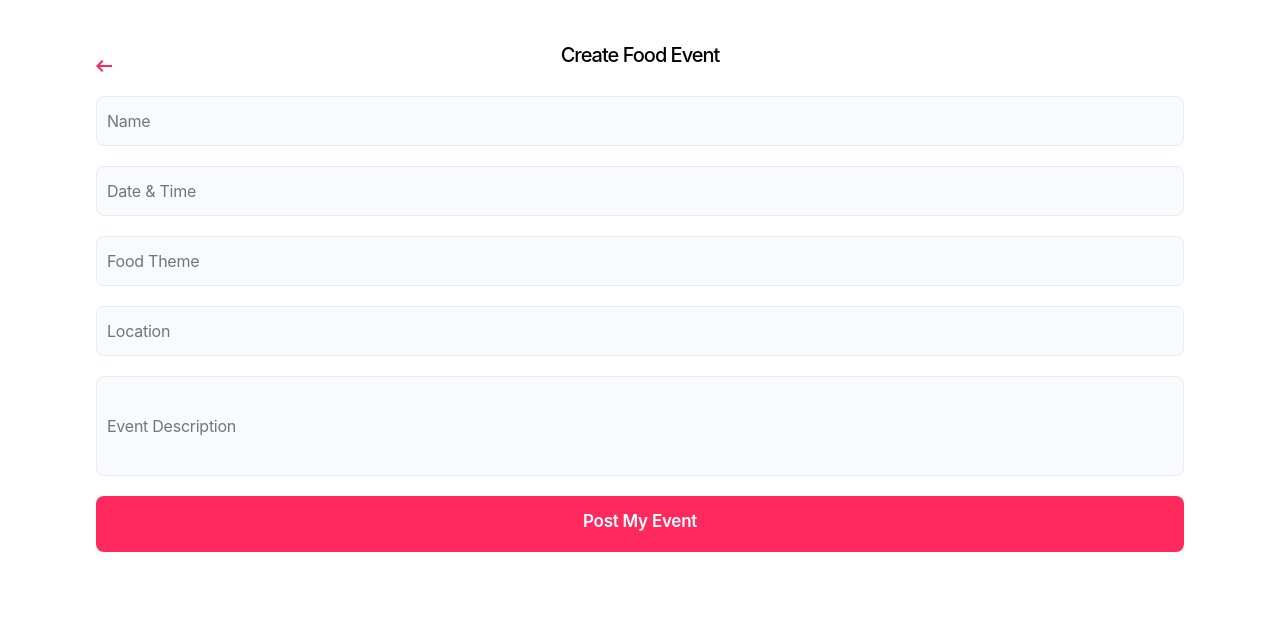
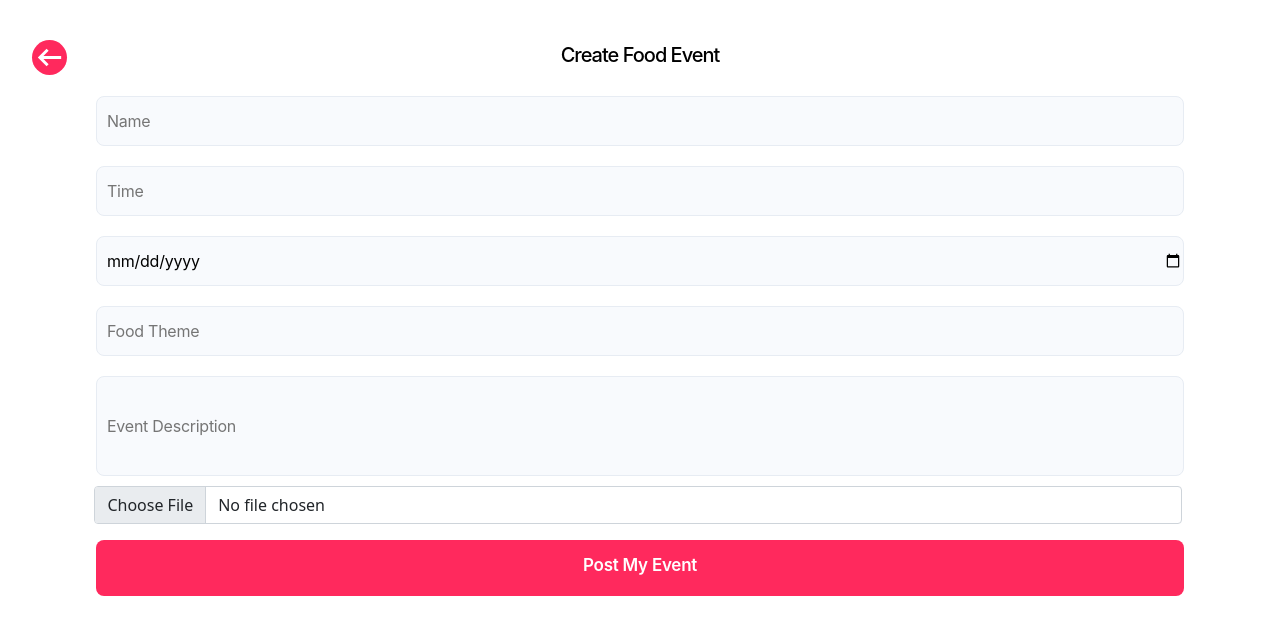
Before and after one commit to ericvpineda/food_therapy, a Django app: page /event_create in a window 1280 px wide. Shown: the top 635 px of the page. Run offline with Django 3.2, Linux system fonts and the light colour scheme; some libraries are stand-ins or nearby versions; some web fonts are replaced.

Commit message:
connected pages, added home buttons

```diff
--- a/food_therapy/static/css/event_create.css
+++ b/food_therapy/static/css/event_create.css
@@ -1,3 +1,14 @@
+#arrow {
+    /* color: #FF2A5D; */
+    position: absolute;
+    background-color: #FF295D;
+
+    margin-left: 2rem;
+    /* margin-top: 2rem; */
+
+    border-radius: 50%;
+}
+
 .eventCreateTitle {
     font-family: Inter;
     font-style: normal;
@@ -28,12 +39,27 @@
     font-weight: normal;
     font-size: 16px;
     letter-spacing: -0.25px;
-    color: #A7B0C0;
+    /* color: #A7B0C0;  */
     padding-left: 10px;
     margin-top: 10px;
     margin-bottom: 10px;
     margin-left: 7.5%;
     margin-right: 7.5%;
+}
+
+.eventCreateInput-block {
+    box-sizing: border-box;
+    border-radius: 8px;
+    margin-left: 1%;
+    margin-right: 14%;
+
+}
+
+.eventCreateInput-img {
+    box-sizing: border-box;
+    border-radius: 8px;
+    margin-left: 7.5%;
+
 }
 
 #eventCreateEventDescription {
--- a/food_therapy/static/js/event.js
+++ b/food_therapy/static/js/event.js
@@ -11,15 +11,13 @@ const person_id = uid;
 
 var users = [
     {
-        "name" : "Thomas",
+        "name" : "Hugh",
         "uid" : null,
-        "name" : 'Thomas',
         "avatar" : "https://i.ibb.co/0s74kVh/zac-m-wright-healthcare-consultant-avatar-Head-tilt-April-2020.png",
     },
     {
         "name" : "Julie",
         "uid" : null,
-        "name" : 'Julie',
         "avatar" : "https://i.ibb.co/QjnzbK0/unnamed.png",
 
     }]
--- a/food_therapy/templates/food_therapy/event_add_confirmation.html
+++ b/food_therapy/templates/food_therapy/event_add_confirmation.html
@@ -24,7 +24,9 @@
                     Alright!
                 </p>
                 <p class="eventAddConfirmationDescription">The event has been added to your calendar</p>
-                <button class="eventAddConfirmationButton">Go to Dashboard</button>
+
+                <a href="{% url 'dashboard' %}"><button class="eventAddConfirmationButton">Go to Dashboard</button></a>
+
                 <a href="future_food_event">
                     <p class="eventAddConfirmationGoBack">Go back to the event</p>
                 </a>
--- a/food_therapy/templates/food_therapy/event_create.html
+++ b/food_therapy/templates/food_therapy/event_create.html
@@ -11,29 +11,46 @@
     <script type="text/javascript" src="{% static 'vendors/jquery/jquery-3.3.1.min.js' %}"></script>
 	<script type="text/javascript" src="{% static 'vendors/jquery-ui/jquery-ui.js' %}"></script>
 	<link rel="stylesheet" type="text/css" href="{% static 'vendors/bootstrap/css/bootstrap.css' %}" />
+
+    <link href="https://cdn.jsdelivr.net/npm/bootstrap@5.0.2/dist/css/bootstrap.min.css" rel="stylesheet" integrity="sha384-EVSTQN3/azprG1Anm3QDgpJLIm9Nao0Yz1ztcQTwFspd3yD65VohhpuuCOmLASjC" crossorigin="anonymous">
+    <script src="https://cdn.jsdelivr.net/npm/bootstrap@5.0.2/dist/js/bootstrap.bundle.min.js" integrity="sha384-MrcW6ZMFYlzcLA8Nl+NtUVF0sA7MsXsP1UyJoMp4YLEuNSfAP+JcXn/tWtIaxVXM" crossorigin="anonymous"></script>
+
 	<!-- google chilank fonts -->
 	<link rel="preconnect" href="https://fonts.googleapis.com" />
 	<link rel="preconnect" href="https://fonts.gstatic.com" crossorigin />
 	<link href="https://fonts.googleapis.com/css2?family=Chilanka&display=swap" rel="stylesheet" />
 </head>
 <body>
+
+    <a href="{% url 'dashboard' %}">
+        <svg id='arrow' width="35" height="35" viewBox="0 0 24 24" fill="none" xmlns="http://www.w3.org/2000/svg">
+            <path d="M7.83 11L11.41 7.41L10 6L4 12L10 18L11.41 16.59L7.83 13H20V11H7.83Z" fill="#fff"/>
+        </svg>
+    </a>
+
     <div class="eventCreateContainer">
         <div class="eventCreateHeader">
-            <img src="../../static/food-images/icons/back_red.png" id="eventCreateBackButton">
             <p class="eventCreateTitle">Create Food Event</p>
         </div>
-        <div class="eventCreateInputContainer">
-            <input type="text" placeholder="Name" class="eventCreateInput"/>
-            <input type="text" placeholder="Date & Time" class="eventCreateInput"/>
-            <input type="text" placeholder="Food Theme" class="eventCreateInput"/>
-            <input type="text" placeholder="Location" class="eventCreateInput"/>
-            <input type="text" placeholder="Event Description" class="eventCreateInput" id="eventCreateEventDescription"/>
+
+        <form class="eventCreateInputContainer" action="{% url 'dashboard' %}">
+            <input type="text" placeholder="Name" class="eventCreateInput" required/>
+            <input type="text" placeholder="Time" class="eventCreateInput" required/>
+            <input type="date" placeholder="Date & Time" class="eventCreateInput" required/>
+            <input type="text" placeholder="Food Theme" class="eventCreateInput" required/>
+            <input type="text" placeholder="Event Description" class="eventCreateInput" id="eventCreateEventDescription" required/>
+
+            <div class="mb-3 eventCreateInput-block">
+                <input class="form-control eventCreateInput-img" type="file" id="formFile">
             </div>
+
             <button class="eventCreateButton">
                 <p class="eventCreateButtonText">
                     Post My Event
                 </p>
             </button>
+        </form>
+
     </div>
 
     <script src="{% static 'js/event_create.js' %}"></script>
--- a/food_therapy/templates/food_therapy/food_add_confirmation.html
+++ b/food_therapy/templates/food_therapy/food_add_confirmation.html
@@ -24,7 +24,10 @@
                     Yummy!
                 </p>
                 <p class="eventAddConfirmationDescription">The food has been added to your food list</p>
-                <button class="eventAddConfirmationButton">Go to Dashboard</button>
+                <a href="{% url 'dashboard' %}">
+                    <button class="eventAddConfirmationButton">Go to Dashboard</button>
+                </a>
+
                 <a href="food_browse">
                     <p class="eventAddConfirmationGoBack">Check out my food list</p>
                 </a>
```
Also changed, not shown: food_therapy/static/css/dashboard.css (+27 -5 lines), food_therapy/static/css/event_categories.css (+11 -0 lines), food_therapy/static/css/event_forum.css (+11 -0 lines), food_therapy/static/css/food_browse.css (+24 -0 lines), food_therapy/templates/food_therapy/dashboard.html (+23 -8 lines), food_therapy/templates/food_therapy/event_categories.html (+7 -1 lines), food_therapy/templates/food_therapy/event_forum.html (+7 -3 lines), food_therapy/templates/food_therapy/food_browse.html (+17 -1 lines), food_therapy/templates/food_therapy/future_food_event.html (+6 -3 lines), food_therapy/static/img/home_red.jpg (added), food_therapy/static/img/home_white.jpg (added). Lines whose indentation alone changed are shown as unchanged.
